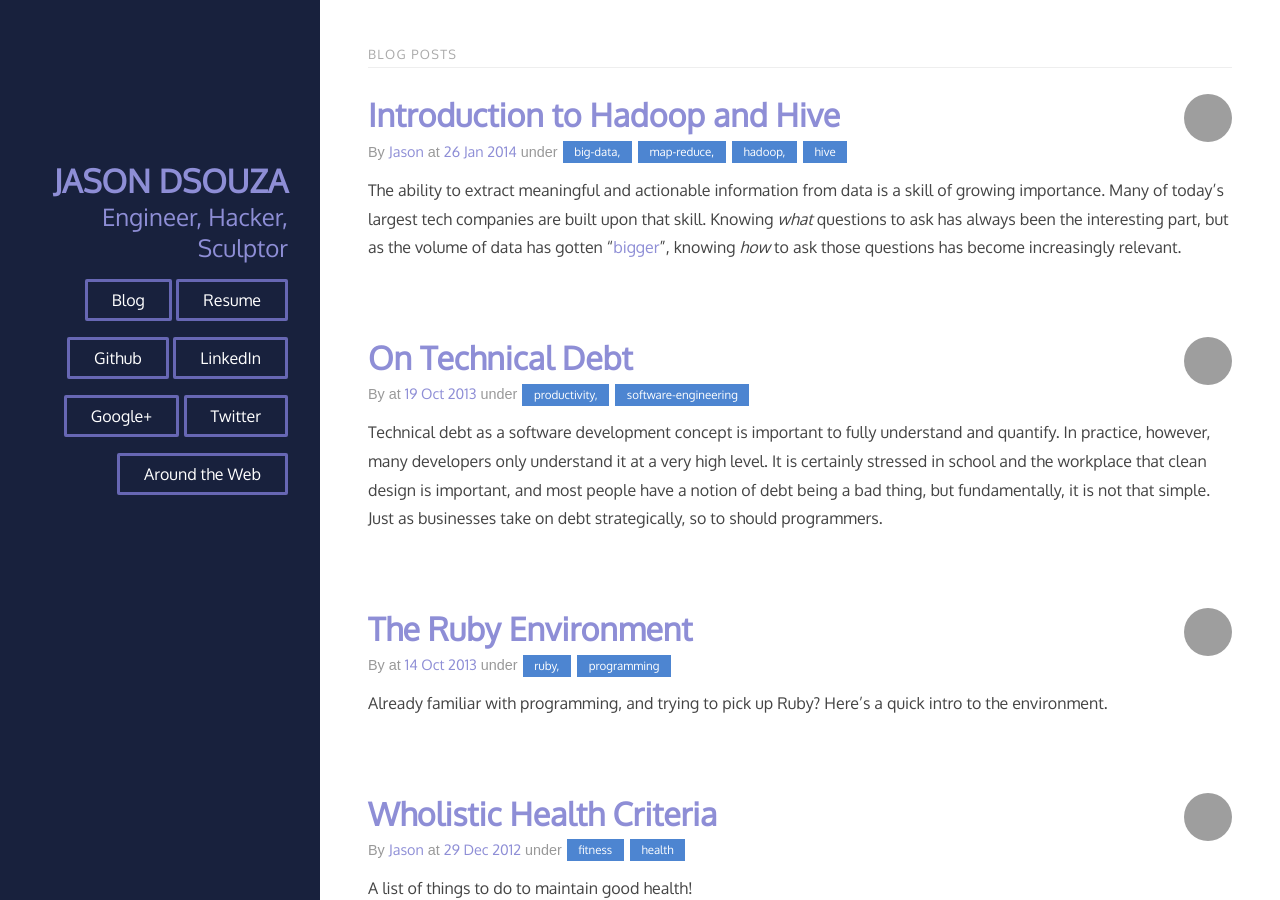
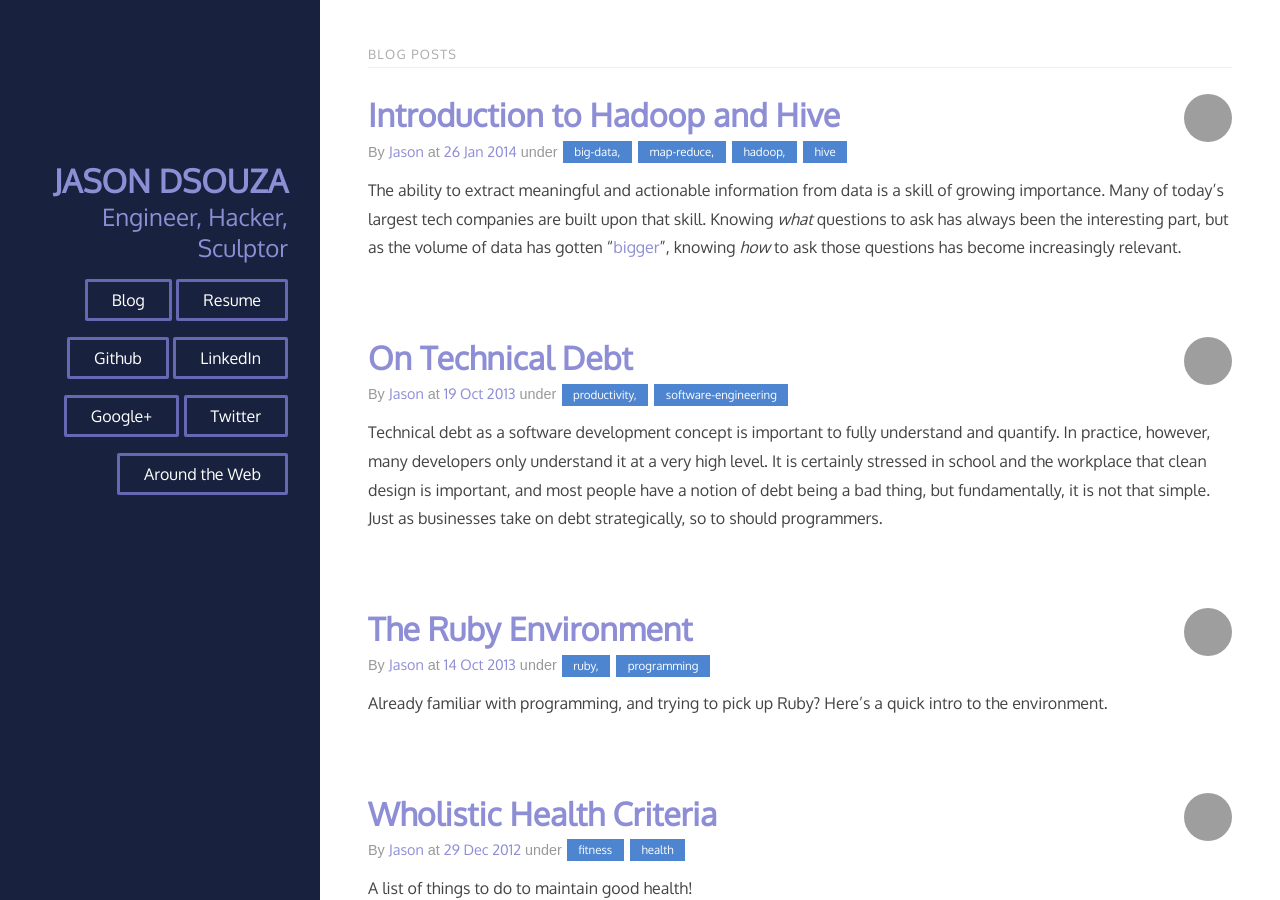
Before and after one commit to jasonrdsouza/jasonrdsouza.github.io, a Jekyll site: the page built from blog/index.html, in a window 1280 px wide and 900 px high. Built offline with Jekyll 4.4.1, drawn with Linux system fonts in a browser that asks for light colours; grey boxes are pictures that could not be loaded.

Commit message:
Add author to the header information

```diff
--- a/_posts/2013-10-14-the-ruby-environment.md
+++ b/_posts/2013-10-14-the-ruby-environment.md
@@ -2,6 +2,7 @@
 layout: post
 title:  "The Ruby Environment"
 date:   2013-10-14
+author: Jason
 categories: programming
 tags: ruby, programming
 ---
--- a/_posts/2013-10-19-technical-debt.md
+++ b/_posts/2013-10-19-technical-debt.md
@@ -2,6 +2,7 @@
 layout: post
 title:  "On Technical Debt"
 date:   2013-10-19
+author: Jason
 categories: software-engineering
 tags: productivity, software-engineering
 ---
```
